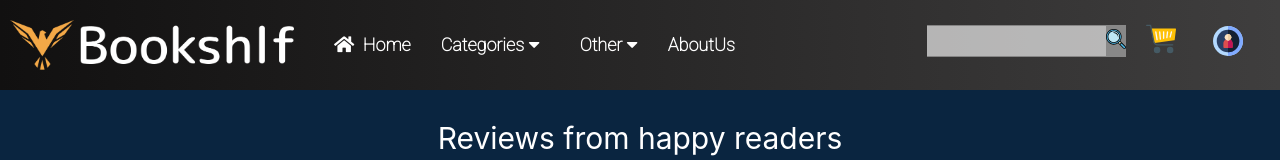
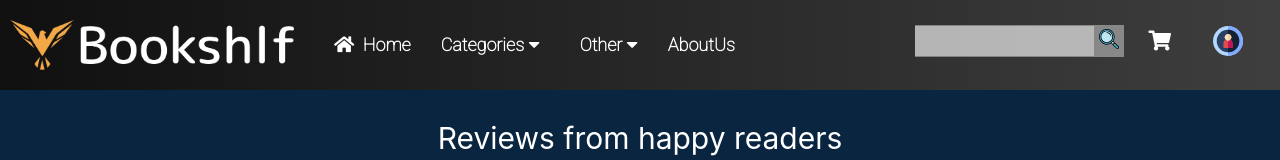
Before and after one commit to Bookshlf-in/Website, a React (Create React App) app: page / in a window 1280 px wide. Shown: the top 160 px of the page. Built offline with nearby package versions, Linux system fonts and the light colour scheme.

Commit message:
Navbar fixes

```diff
--- a/src/components/Navbar/Navbar.css
+++ b/src/components/Navbar/Navbar.css
@@ -40,10 +40,19 @@
   display: flex;
   justify-content: center;
   align-items: center;
-  color: rgb(255, 255, 255);
+  color: white;
+}
+.navbar-items-chip a {
+  color: white;
+  padding: 5px;
+  font-size: 20px;
+}
+.navbar-items-chip a:hover {
+  background-color: rgba(255, 255, 255, 0.3);
 }
 .navbar-items-chip:hover {
   color: rgb(235, 95, 95);
+  font-size: 18px;
 }
 
 .navbar-right ul {
@@ -73,12 +82,14 @@
 }
 .navbar-items-chip-searchbox input:focus {
   outline: none;
-  width: 400px;
+  width: 300px;
   transition: 0.5s;
   background-color: rgba(255, 255, 255);
-  border-bottom: 1px solid rgb(98, 221, 98);
+  border-bottom: 2px solid rgb(98, 221, 98);
 }
-
+.navbar-searchbox-submit {
+  padding: 0px 5px;
+}
 .navbar-items-chip .dropdown {
   float: left;
   overflow: hidden;
--- a/src/components/Navbar/Navbar.js
+++ b/src/components/Navbar/Navbar.js
@@ -108,12 +108,8 @@ function Navbar() {
             </li>
             <li>
               <div className="navbar-items-chip">
-                <Link to = "/Cart"><img
-                  src="./images/carts.svg"
-                  alt="My cart"
-                  height="30px"
-                  width="30px"
-                />
+                <Link to = "/Cart">
+                <i class="fas fa-shopping-cart"/>
                 </Link>
               </div>
             </li>
```
